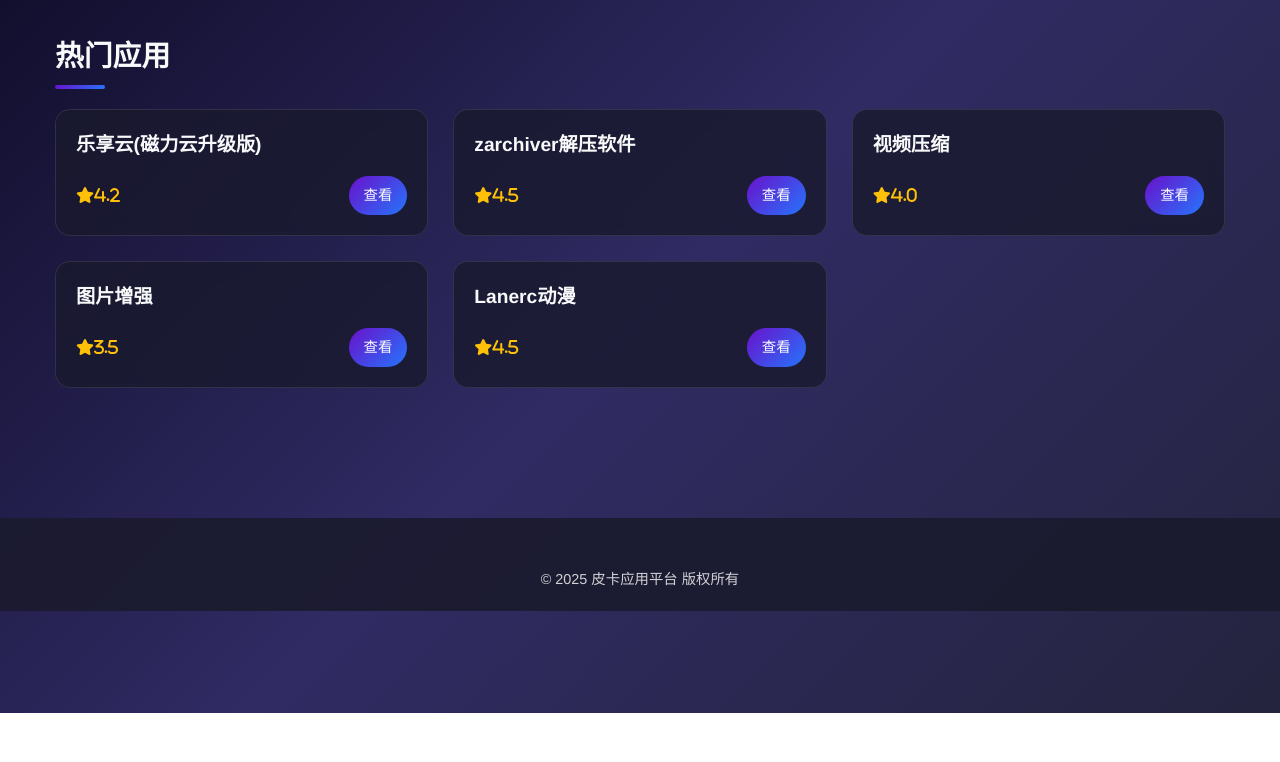
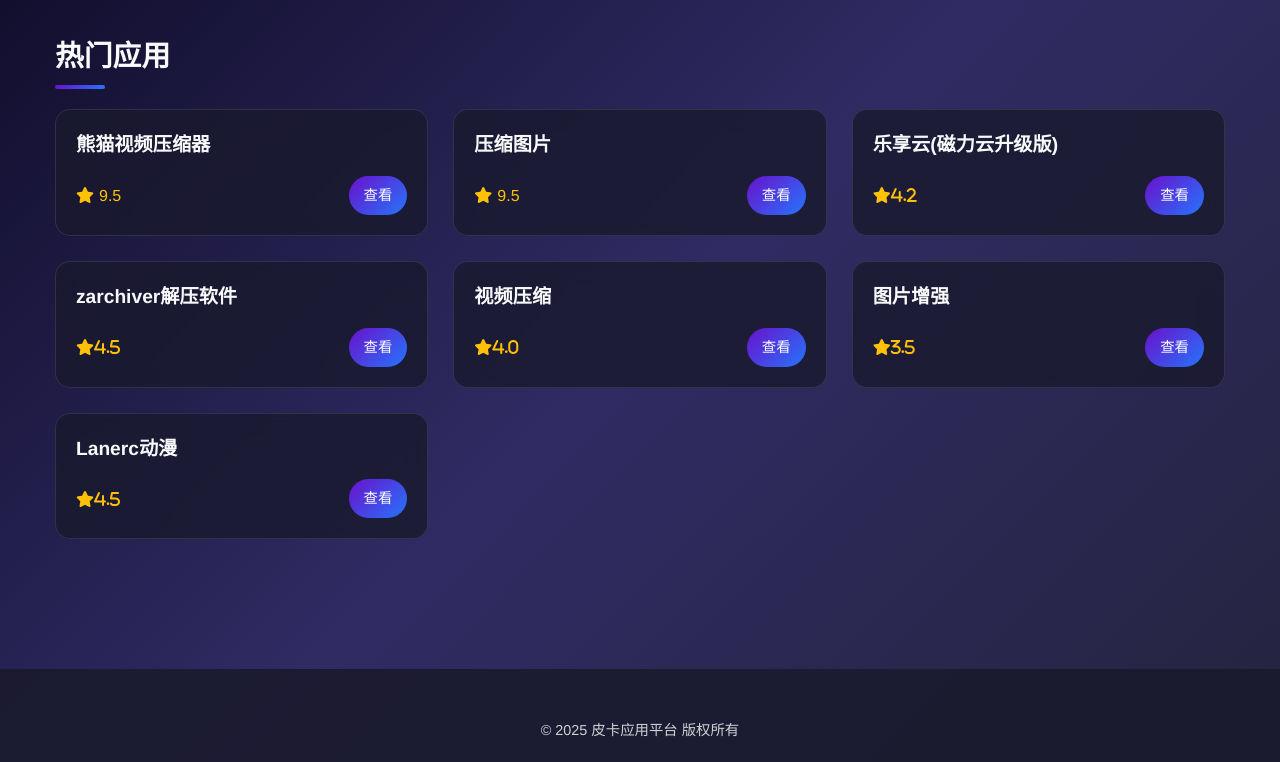
Before and after one commit to huixiao666/pk6, a plain HTML site: page index.html in a window 1280 px wide. Shown: the part 87-849 px from the top of the page. Before the commit the page ends 800 px from the top, so only its background shows below. Drawn offline with Linux system fonts and the light colour scheme.

Commit message:
Update index.html

```diff
--- a/index.html
+++ b/index.html
@@ -796,6 +796,34 @@
             <div class="cards-grid">
                 <!-- 游戏卡片1 -->
 
+                <div class="card">
+                    <div class="card-content">
+                        <h3 class="card-title">熊猫视频压缩器</h3>
+                        <p class="card-desc"></p>
+                        <div class="card-footer">
+                            <div class="card-rating">
+                                <i class="fas fa-star"></i>
+                                <span>9.5</span>
+                            </div>
+                            <a href="https://huixiao666.github.io/pkpk5/" class="card-button">查看</a>
+                        </div>
+                    </div>
+                </div>
+
+                <div class="card">
+                    <div class="card-content">
+                        <h3 class="card-title">压缩图片</h3>
+                        <p class="card-desc"></p>
+                        <div class="card-footer">
+                            <div class="card-rating">
+                                <i class="fas fa-star"></i>
+                                <span>9.5</span>
+                            </div>
+                            <a href="https://huixiao666.github.io/pkpk6/" class="card-button">查看</a>
+                        </div>
+                    </div>
+                </div>
+
                                 <div class="card">
                     <div class="card-content">
                         <h3 class="card-title">乐享云(磁力云升级版)</h3>
```
